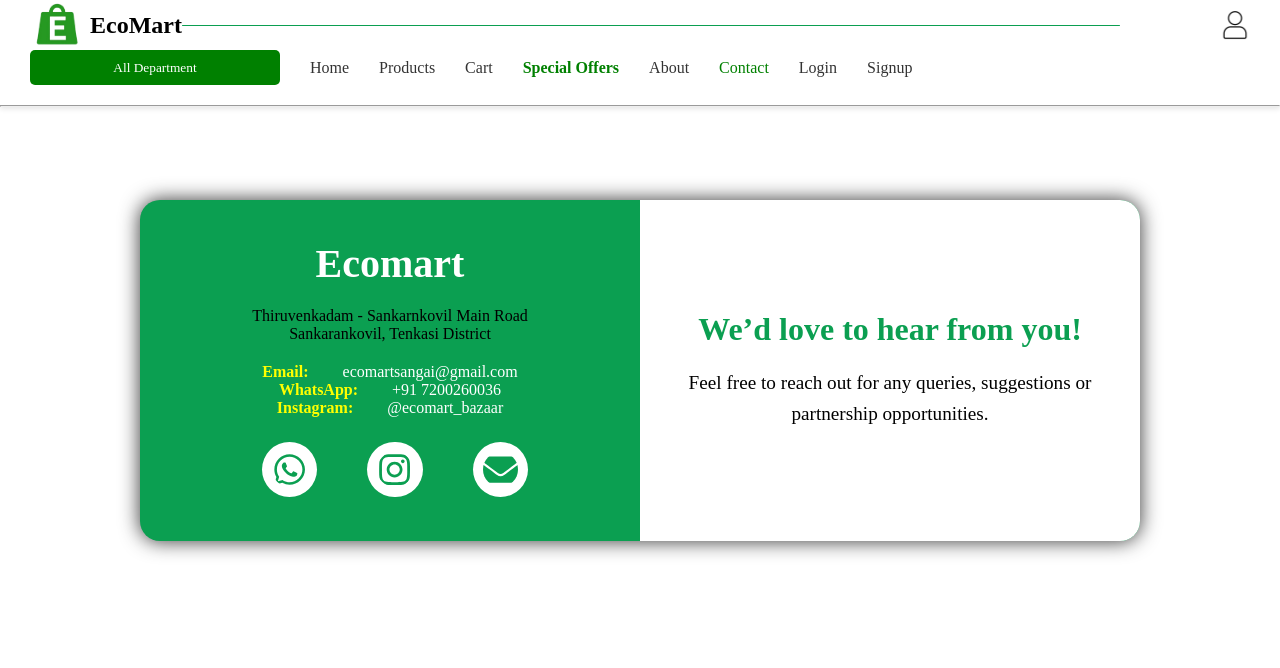
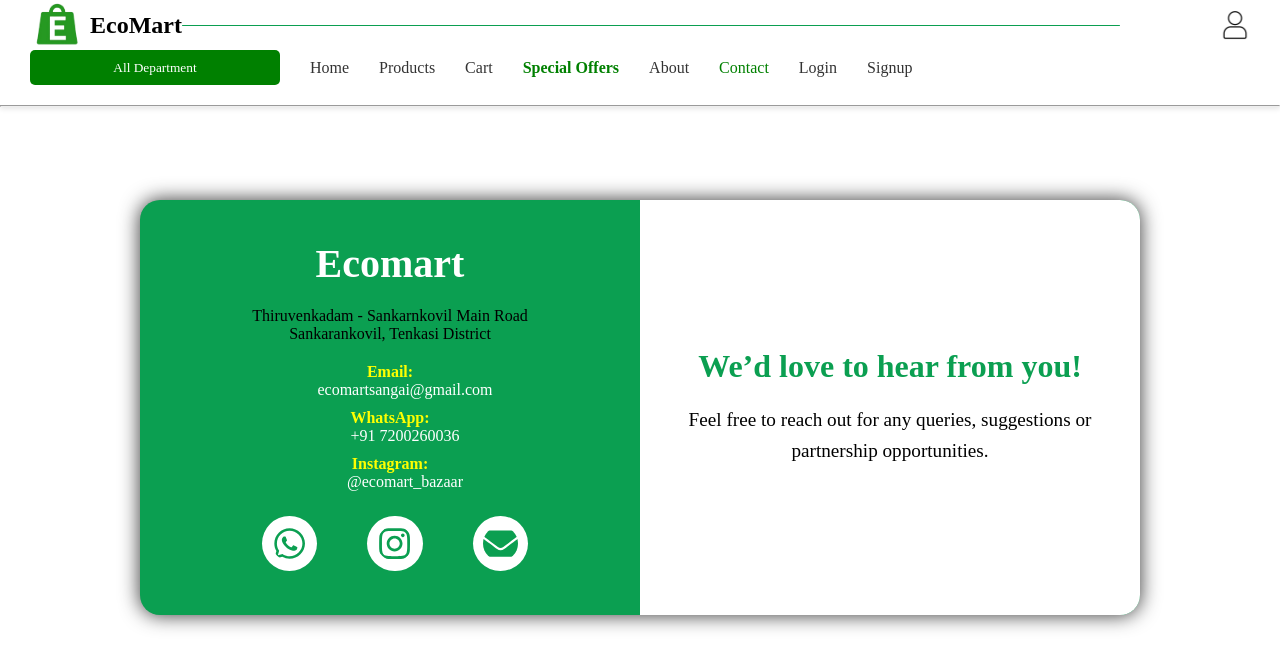
Before and after one commit to itsmanoj2003/ecomart_frontend, a React (Create React App) app: page /contact in a window 1280 px wide. Shown: the top 668 px of the page. Built offline with nearby package versions, Linux system fonts and the light colour scheme.

Commit message:
Updated contact page design

```diff
--- a/src/Components/Contact.css
+++ b/src/Components/Contact.css
@@ -39,9 +39,15 @@ strong{
     color: yellow;
 }
 
+.cont-details{
+    display: flex;
+    flex-direction: column;
+}
+
 .contact-left a {
   color: white;
   text-decoration: none;
+  margin-bottom: 10px;
 }
 
 .contact-left a:hover {
```
